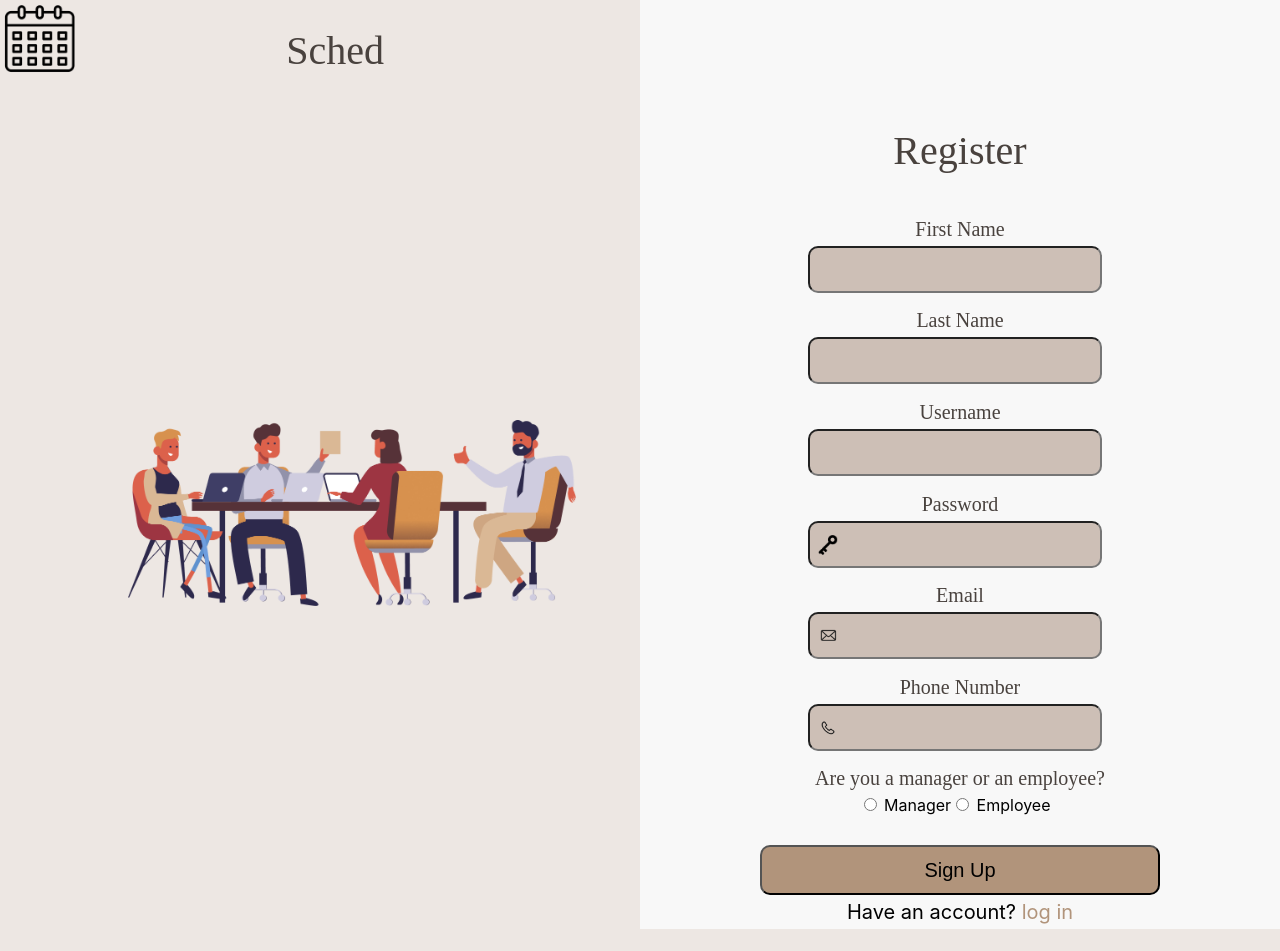
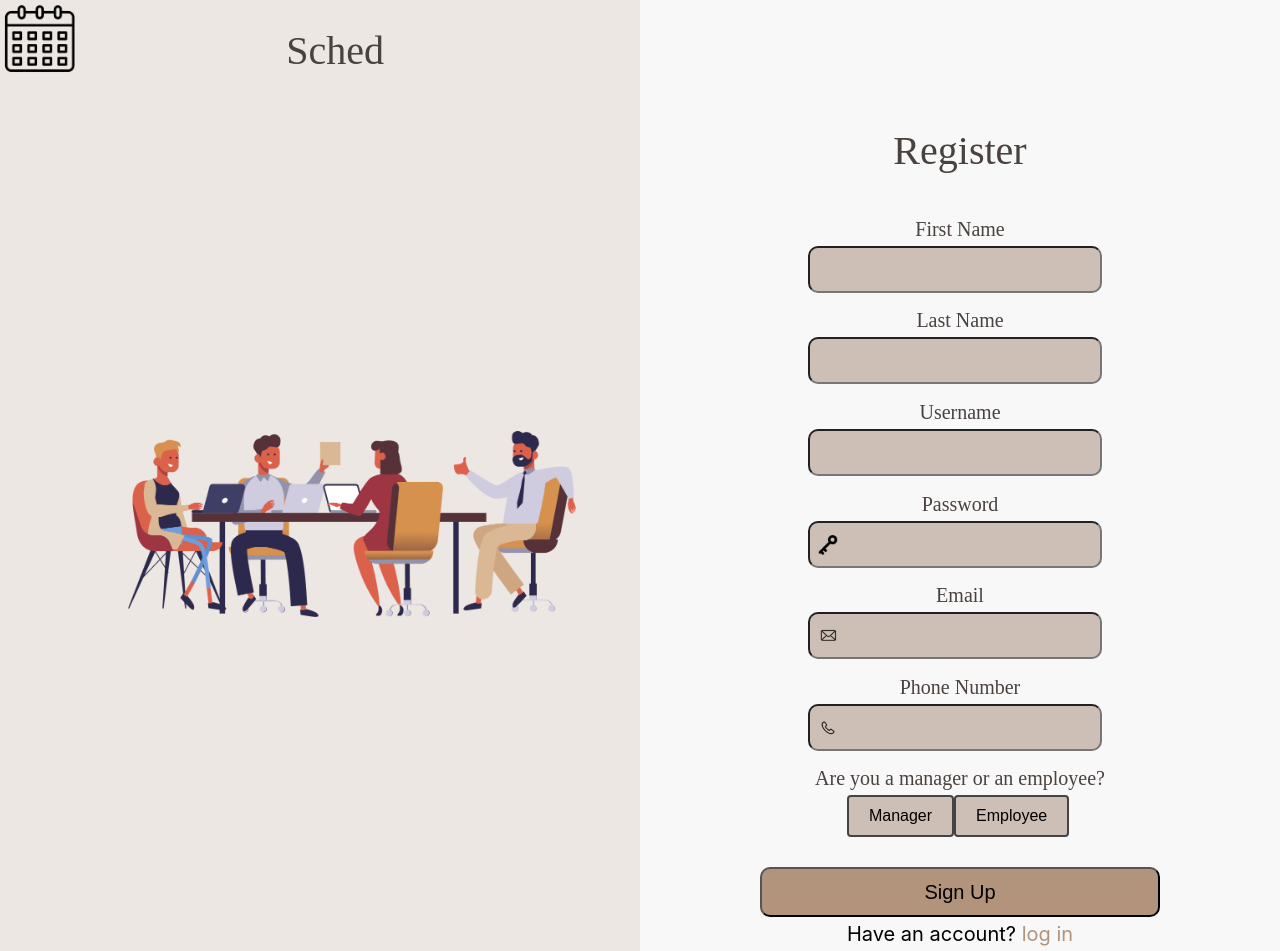
Before and after one commit to matt0125/Scheduler, a React (Create React App) app in the folder web/: page /register in a window 1280 px wide. Before the commit the page ends 929 px from the top, so only its background shows below. Built offline with nearby package versions, Linux system fonts and the light colour scheme.

Commit message:
Created register radio buttons/Added hover
- Register radio buttons for manager and employee completed
- hover features added to all buttons and links for accessibility

```diff
--- a/web/src/pages/Login.js
+++ b/web/src/pages/Login.js
@@ -20,9 +20,11 @@ const Login = () => {
     let errors = {};
     if (!username) {
       setUsernameError("Username is required");
+
     }
     if (!password) {
       setPasswordError("Password is required");
+
     }
     return errors;
   };
@@ -66,6 +68,9 @@ const Login = () => {
     } else {
       // Login failed
       alert("Invalid username or password");
+      document.getElementById("user-input").focus();
+      document.getElementById("pass-input").focus();
+
     }
   };
 
@@ -97,6 +102,7 @@ const Login = () => {
                     type="text"
                     name="username"
                     placeholder=""
+                    id="user-input"
                     value={username}
                     onChange={(e) => setUsername(e.target.value)}
                   />
@@ -108,6 +114,7 @@ const Login = () => {
                     type="password"
                     name="password"
                     placeholder=""
+                    id="pass-input"
                     value={password}
                     onChange={(e) => setPassword(e.target.value)}
                   />
--- a/web/src/pages/Register.js
+++ b/web/src/pages/Register.js
@@ -98,18 +98,25 @@ const Register = () => {
             </div>
             <div class="managerID-input-group">
             <h2 class="input-font">Are you a manager or an employee?</h2>
-            <div id="radio-buttons">
+            <div className="radio-toolbar">
               <input
                 type="radio"
                 value="Manager"
+                id="manager"
                 name="title"
-              onChange={(e) => handleChange({ target: { name: 'managerIdent', value: e.target.checked } })}
-              /> Manager
+                />
+                <label for="manager" onClick={(e) => handleChange({ target: { name: 'managerIdent', value: true } })}>
+                  Manager
+                </label>
               <input
               type="radio"
               value="Employee"
+              id="employee"
               name="title"
-            onChange={(e) => handleChange({ target: { name: 'managerIdent', value: false} })}/> Employee
+              />
+              <label for="employee" onClick={(e) => handleChange({ target: { name: 'managerIdent', value: false } })}>
+                Employee
+              </label>
             </div>
             </div>
             <button type="submit" className="submit-button">Sign Up</button>
--- a/web/src/styles/Login.css
+++ b/web/src/styles/Login.css
@@ -141,6 +141,7 @@ h1 {
   z-index: 0;
 }
 
+
 @media (min-width: 650px){
   #login-body {
     width: 100%;
--- a/web/src/styles/Register.css
+++ b/web/src/styles/Register.css
@@ -84,11 +84,44 @@
   text-align: center;
 }
 
-#radio-buttons{
-  margin-left: 15%;
+.radio-toolbar {
+  margin: 5px;
+  margin-bottom: 0px;
+  margin-left: 11%;
 }
 
+.radio-toolbar input[type="radio"] {
+  opacity: 0;
+  position: fixed;
+  width: 0;
+}
 
+.radio-toolbar label {
+    display: inline-block;
+    background-color: #CDBFB6;
+    padding: 10px 20px;
+    font-family: sans-serif, Arial;
+    font-size: 16px;
+    border: 2px solid #444;
+    border-radius: 4px;
+}
+
+.radio-toolbar label:hover {
+  background-color: #eeded5;
+}
+
+.radio-toolbar input[type="radio"]:focus + label {
+    border: 2px dashed #444;
+}
+
+.radio-toolbar input[type="radio"]:checked + label {
+    background-color: #B8A294;
+    border-color: #807065;
+}
+
+.submit-button:hover{
+  background-color: #b8a189;
+}
 
 @media (max-width: 650px) {
 
```
Lines whose indentation alone changed are shown as unchanged.
